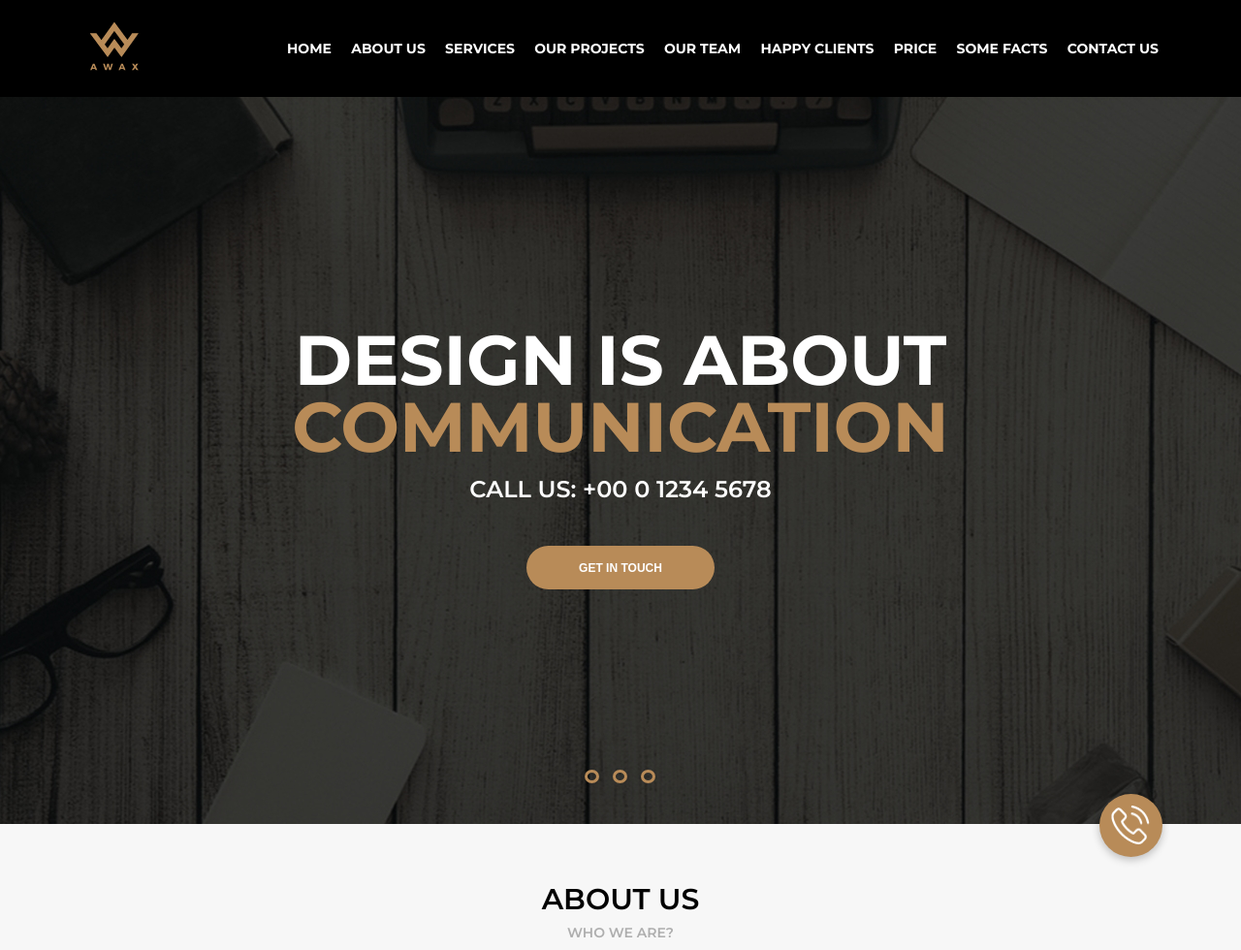
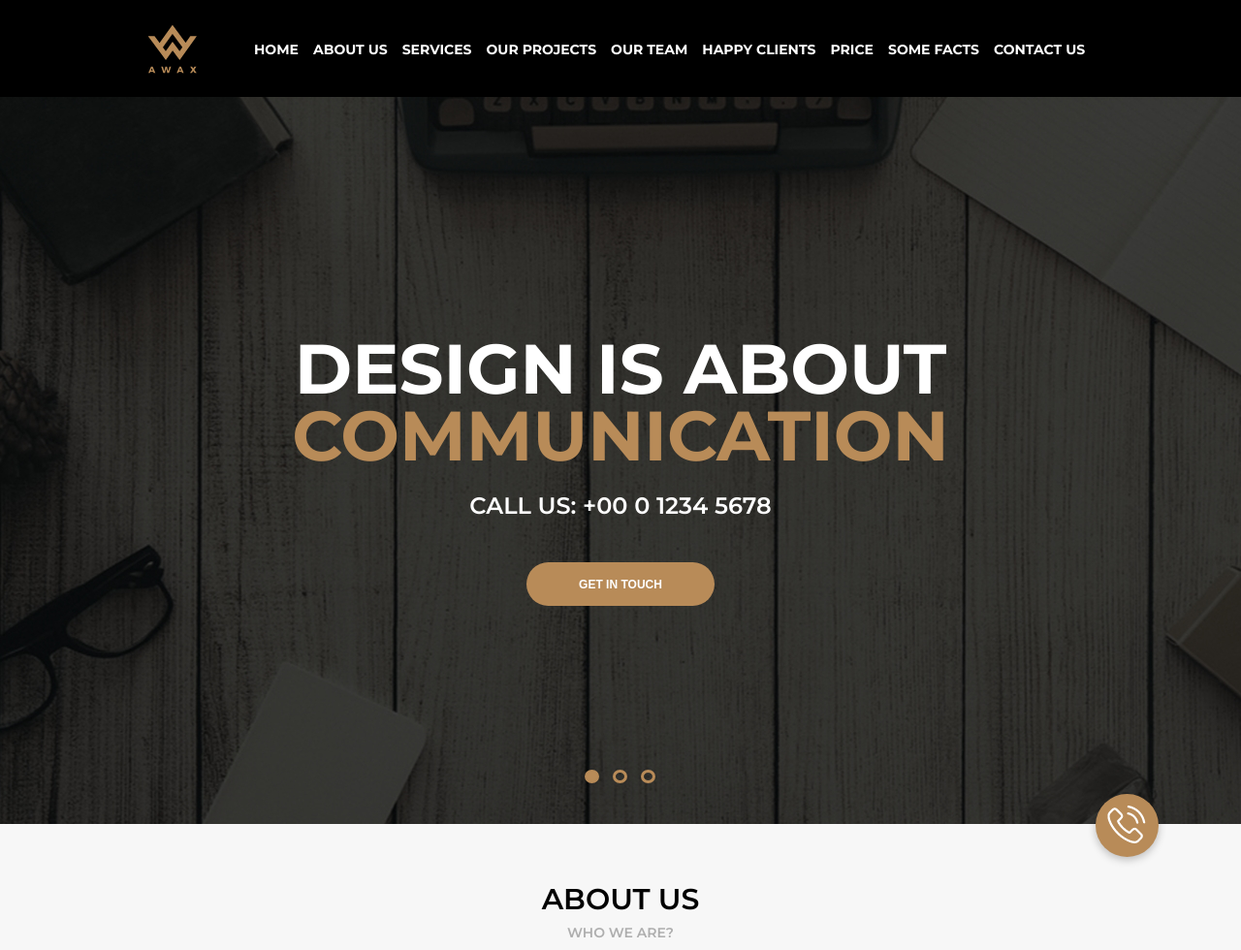
Before and after one commit to SokolowskiT/Avax_portfolio_project, a plain HTML site: page index.html in a window 1280 px wide. Shown: the top 980 px of the page at 97% size. Drawn offline with Linux system fonts and the light colour scheme.

Commit message:
Update html and css files - refactoring home

```diff
--- a/css/styles.css
+++ b/css/styles.css
@@ -1,4 +1,4 @@
-@import url('https://fonts.googleapis.com/css?family=Montserrat:300,400,600,700');
+@import url('https://fonts.googleapis.com/css?family=Montserrat:400,600,700');
 
 
 * {
@@ -16,12 +16,12 @@ body {
 	margin: 0 auto;
 }
 
-.clearFix::before, .clearFix::after {
+.container::before, .container::after {
 	content: " ";
 	display: table;
 	}
 
-.clearFix::after {
+.container::after {
 	clear: both;
 	}
 
@@ -76,6 +76,10 @@ h3 {
     cursor: pointer;
 }
 
+.dots .dot:first-child {
+	background-color: #b88b58;
+}
+
 .dot:hover {
     background-color: #b88b58;
 }
@@ -94,137 +98,62 @@ h3 {
 .col-11 {width: 91.66%;}
 .col-12 {width: 100%;}
 
-/* ---- NAVBAR ---- */
-header {
-	width: 100%;
+/* ---- HOME ---- */
+
+#home {
+	height: 850px;
+	padding-bottom: 42px;
+	background-image: url(../images/Home/home-img.jpg);
+    background-position: center top;
+    background-size: cover;
+    text-transform: uppercase;
+    color: #ffffff;
 }
 
-.navbar{
-	height: 100px;
+.navigation{
 	background-color: #000000;
+	display: flex;
+	justify-content: center;
+	align-items: center;
 }
 
-.navigationBar {
-	width: 1140px;
-	margin: 0 auto;
+.logo {
+	background-image: url(../images/Home/logo.png);
+	width: 50px;
+	height: 51px;
+	margin-top: 24.5px;
+	margin-bottom: 24.5px;
 }
 
-.navbar .logo {
-	width: 50px;
-	height: 51px;
-	margin: 22px 22px 27px 23px;
-}
-
-.navbar .menu {
+.menu {
 	list-style-type: none;
-	float: right;
 	margin: 0;
-	padding-right: 15px;
-	padding-left: 36px;
+	margin-left: 4%;
+	padding: 0;
 	display: flex;
 	justify-content: space-between;
 }
 
-.navbar .menu li {
-	position: relative;
-}
-
-.navbar .menu li>a {
+.menu a {
+	padding: 40.5px 7.5px 35.5px;
 	text-decoration: none;
-	text-transform: uppercase;
 	font-size: 14px;
 	font-weight: 700;
 	color: #ffffff;
-	line-height: 100px;
+	line-height: 18px;
+	border-bottom: 5px solid #000000;
 }
 
-.menu a:before {
-	content: '';
-	height: 5px;
-	margin: 0;
-	padding: 0;
-	background-color: #b88b58;
-	position: absolute;
-	bottom: 0;
-	display: none;
-	left: -7.5px;
-}
-
-a.navItem1:hover:before {
-	display: inline-block;
-	width: 60.9px;
-}
-
-a.navItem2:hover:before {
-	display: inline-block;
-	width: 91.7px;
-}
-
-a.navItem3:hover:before {
-	display: inline-block;
-	width: 87px;
-}
-
-a.navItem4:hover:before {
-	display: inline-block;
-	width: 128.734px;
-}
-
-a.navItem5:hover:before {
-	display: inline-block;
-	width: 94.25px;
-}
-
-a.navItem6:hover:before {
-	display: inline-block;
-	width: 132.219px;
-}
-
-a.navItem7:hover:before {
-	display: inline-block;
-	width: 59.656px;
-}
-
-a.navItem8:hover:before {
-	display: inline-block;
-	width: 109.281px;
-}
-
-a.navItem9:hover:before {
-	display: inline-block;
-	width: 109.672px;
-}
-
-/* ---- JUMBO ---- */
-
-#home {
-	width: 100%;
-	height: 850px;
-	margin: 0 auto;
-}
-
-.jumbo {
-	position: relative;
-	width: 100%;
-	height: 850px;
-	background-image: url(../images/Home/home-img.jpg);
-    background-position: center top;
-    background-size: cover;
+.menu a:hover {
+	border-color: #b88b58;
 }
 
 .jumboTextHeader {
-	position: absolute;
-	top: 337px;
-	left: 0;
-	right: 0;
-}
-
-.jumboTextHeader h1 {
+	display: block;
+	margin-top: 246px;
+	margin-bottom: 29px;
 	font-size: 72px;
 	font-weight: 700;
-	margin: 0;
-	text-transform: uppercase;
-	color: #ffffff;
 	text-align: center;
 	line-height: 69px;
 }
@@ -234,32 +163,24 @@ a.navItem9:hover:before {
 }
 
 .jumboTextCall {
-	position: absolute;
-	top: 496px;
-	left: 0;
-	right: 0;
-}
-
-.jumboTextCall h4 {
+	display: block;
 	margin: 0;
-	color: #ffffff;
+	margin-bottom: 49px;
 	font-size: 24px;
 	font-weight: 600;
 	line-height: 18px;
-	text-transform: uppercase;
 	text-align: center;
 }
 
-.jumbo .getIn {
-	position: absolute;
-	top: 563px;
-	left: calc(50% - (194px / 2));
+.getIn {
+	display: block;
+	margin: 0 auto;
 }
 
 .telephone {
 	position: absolute;
 	top: 819px;
-	right: 81px;
+	right: 85px;
 	width: 65px;
 	height: 65px;
 	box-shadow: 0 3px 8px rgba(0, 0, 1, 0.24);
@@ -268,12 +189,12 @@ a.navItem9:hover:before {
 }
 
 .telephoneIcon {
-	width: 40px;
-	height: 40px;
-	margin: 12px;
+	background-image: url(../images/Home/telephone.png);
+	background-repeat: no-repeat;
+	background-position: 12px 12px;
 }
 
-.jumbo .dots {
+#home .dots {
 	position: absolute;
 	top: 794px;
 	left: calc(50% - (84px / 2));
@@ -1200,9 +1121,15 @@ a.ourProjectsMenuItem6:hover:before {
 	border-bottom: 2px solid #a4a4a4;
 	background-color: #373737;
 	margin-bottom: 28px;
+}
+
+.subscribeForm input[type=text]::-moz-placeholder {
 	text-align: center;
 }
 
+.subscribeForm input[type=text]::-webkit-input-placeholder {
+	text-align: center;
+}
 .subscribeForm input[type=submit] {
 	margin-left: calc(50% - (194px / 2));
 }
--- a/index.html
+++ b/index.html
@@ -7,15 +7,10 @@
 		<script defer src="https://use.fontawesome.com/releases/v5.0.8/js/all.js" integrity="sha384-SlE991lGASHoBfWbelyBPLsUlwY1GwNDJo3jSJO04KZ33K2bwfV9YBauFfnzvynJ" crossorigin="anonymous"></script>
 	</head>
 	<body>
-	<header id="header">
-		<section id="home">
-			<div class="jumbo">
-				<nav class="navbar">
-					<div class="container">
-						<div class="clearFix">
-							<div class="navigationBar">
-								<img src="images/Home/logo.png" alt="Avax logo" class="logo">
-								<ul class="col-10 menu">
+		<header id="home">
+			<nav class="navigation">
+				<div class="logo"></div>
+					<ul class="menu">
 					<li><a href="#home" class="navItem1">home</a></li>
 					<li><a href="#aboutUs" class="navItem2">about us</a></li>
 					<li><a href="#services" class="navItem3">services</a></li>
@@ -26,27 +21,16 @@
 					<li><a href="#someFacts" class="navItem8">some facts</a></li>
 					<li><a href="#contactUs" class="navItem9">contact us</a></li>
 				</ul>
-							</div>
-						</div>
-					</div>
 			</nav>
-				<div class="jumboTextHeader">
-					<h1>Design is about<br><span>Communication</span></h1>
-				</div>
-				<div class="jumboTextCall">
-					<h4>Call us: +00 0 1234 5678</h4>
-				</div>
+			<h1 class="jumboTextHeader">Design is about<br><span>Communication</span></h1>
+			<h4 class="jumboTextCall">Call us: +00 0 1234 5678</h4>
 			<button class="default_btn getIn">Get in touch</button>
 			<div class="dots">
 				<a href="" class="dot"></a>
 				<a href="" class="dot"></a>
 				<a href="" class="dot"></a>
 			</div>
-				<div class="telephone">
-					<img src="images/Home/telephone.png" alt="Phone icon" class="telephoneIcon">
-				</div>
-			</div>
-		</section>
+			<div class="telephone telephoneIcon"></div>
 		</header>
 		<section id="aboutUs">
 		<div class="container">
@@ -505,11 +489,11 @@
 		<div class="col-6 contactUs">
 			<h2>Contact Us</h2>
 			<h3>our agency located in Melbourne, Australia</h3>
-			<form action="" class="contactUsForm">
+			<form action="/action_page.php" class="contactUsForm">
 				<input type="text" placeholder="Name">
 				<input type="text" placeholder="Email">
 				<input type="text" placeholder="Subject">
-				<input type="text" placeholder="Message" row="5" col="40">
+				<input type="text" placeholder="Message">
 				<input type="submit" value="send message" class="default_btn">
 			</form>
 		</div></div>
@@ -550,7 +534,7 @@
 						<p>www.envato.com</p>
 					</div>
 				</div>
-				<button class="arrowUp arrowIcon"></i></button>
+				<button class="arrowUp arrowIcon"></button>
 			</div>
 		</div>
 	</section>
@@ -574,7 +558,7 @@
 						<p>Nulla iaculis enim a magna tempor congue. Sed aliquam dignissim hendrerit. Duis erat nulla, pellentesque at enim in, scelerisque placerat nunc. Nulla vestibulum ex sed neque auctor rutrum. Donec fringilla tincidunt aliquet. Nullam rhoncus urna massa, vulputate congue velit pulvinar suscipit. Mauris laoreet blandit pharetra. Suspendisse rutrum dolor at augue convallis, eget dapibus nunc consequat. Sed diam nulla, elementum non laoreet eu,vulputate urna, at pellentesque risus orci in ante.</p>
 					</div>
 					<div class="col-4 footerItem">
-						<form action="" class="subscribeForm">
+						<form action="/action_page.php" class="subscribeForm">
 							<input type="text" placeholder="Email to subscribe">
 							<input type="submit" class="default_btn" value="subscribe">
 						</form>
```
Lines whose indentation alone changed are shown as unchanged.
